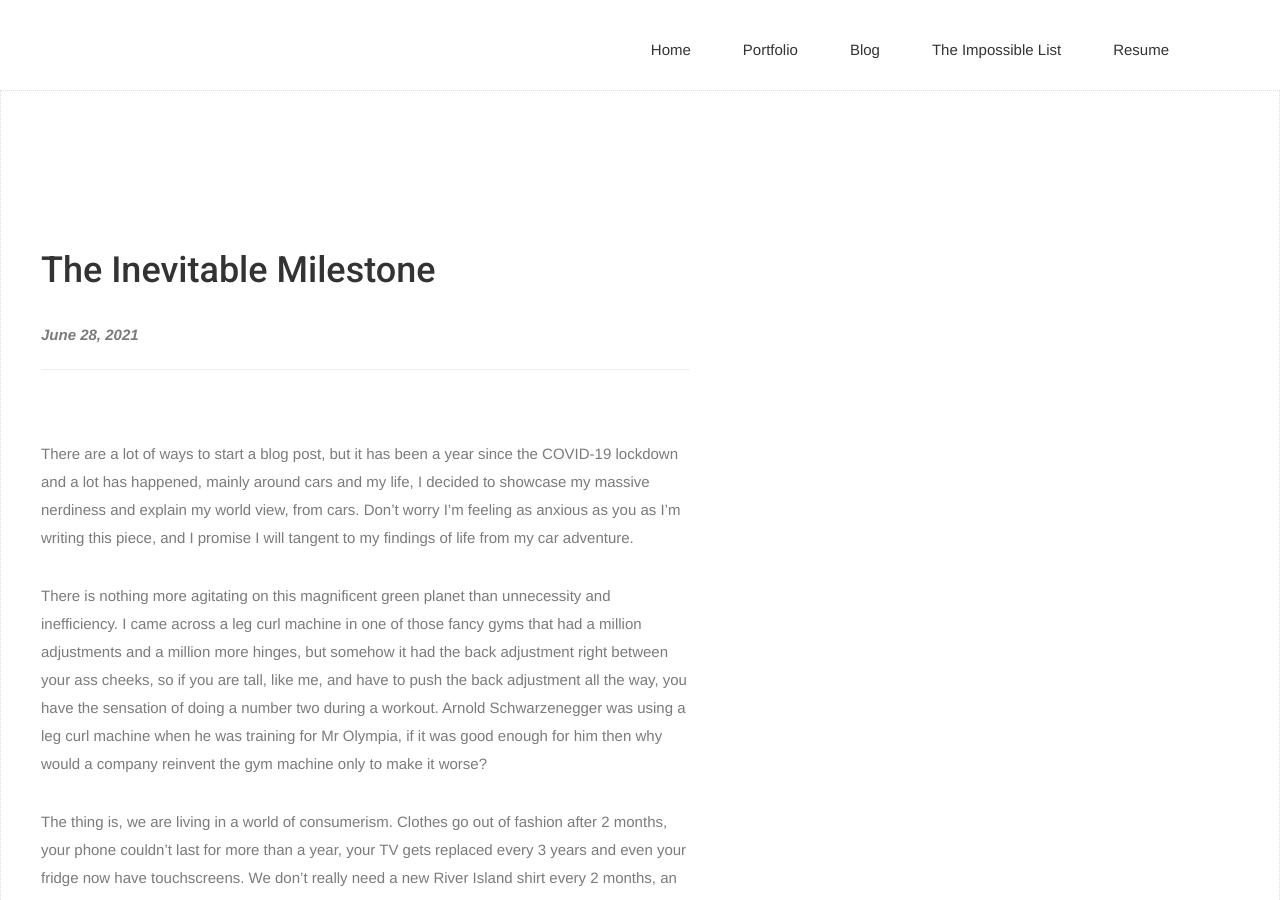
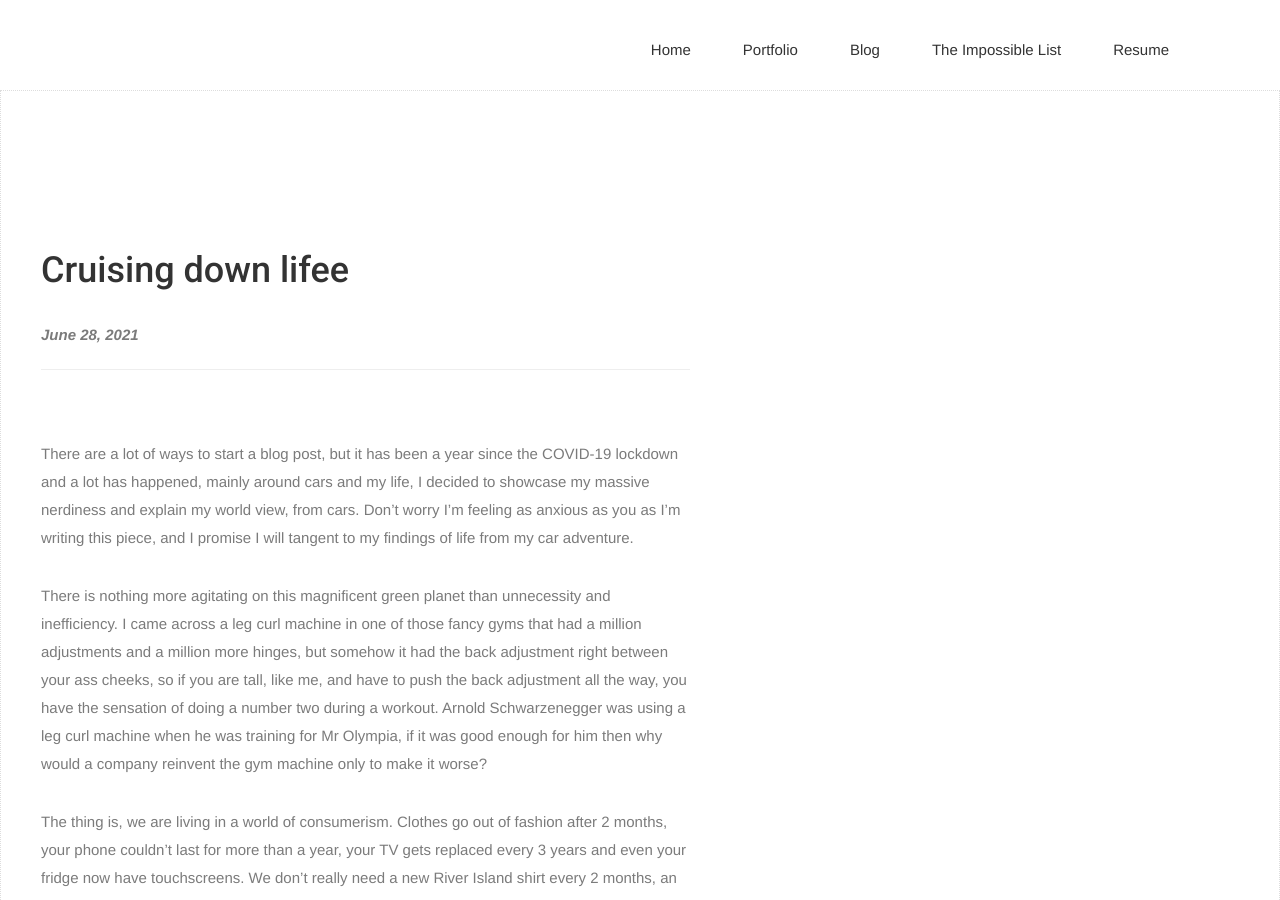
Before and after one commit to chwong1996/myhome, a Jekyll site: the page built from _posts/2021-06-21-Cruising-down-life.markdown, in a window 1280 px wide and 900 px high. Built offline with Jekyll 4.4.1, drawn with Linux system fonts in a browser that asks for light colours; nearby versions of some CDN libraries; some web fonts are replaced.

Commit message:
lol wrong title

```diff
--- a/_posts/2021-06-21-Cruising-down-life.markdown
+++ b/_posts/2021-06-21-Cruising-down-life.markdown
@@ -1,6 +1,6 @@
 ---
 layout: post
-title:  The Inevitable Milestone
+title:  Cruising down lifee
 date: 2021-06-28 01:41:21
 description: Blasting down the motorway at 155mph is fun, but you’ve just missed the sun setting to horizon to your right.
 ---
```
